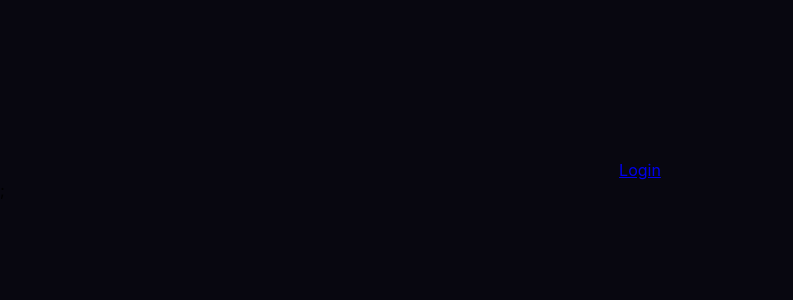
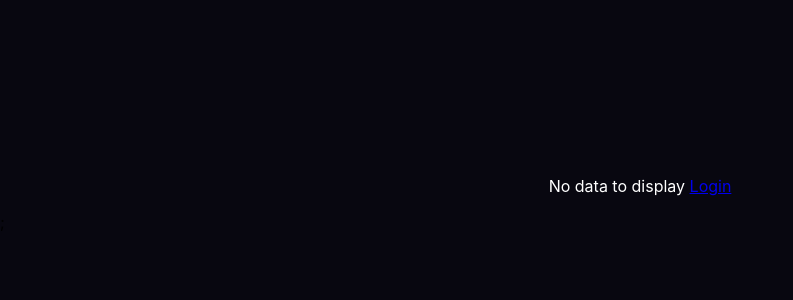
Before and after one commit to J0shcodes/bitmama-frontend-task, a React (Create React App) app: page / in a window 1280 px wide. Shown: the top 300 px of the page, without its empty margins (0-793 px from the left). Built offline with nearby package versions, Linux system fonts and the light colour scheme.

Commit message:
Changed the content of the home page when no user is signed in

```diff
--- a/src/page/Homepage.js
+++ b/src/page/Homepage.js
@@ -35,7 +35,7 @@ export const webPage = (userdetails, currentState, classes, handleLogout) => {
       return (
         <div className={classes.app}>
           <div className={classes.login}>
-            <Link to="/login">Login</Link>
+              <p>No data to display <span><Link to="/login">Login</Link></span></p>
           </div>
         </div>
       );
```
